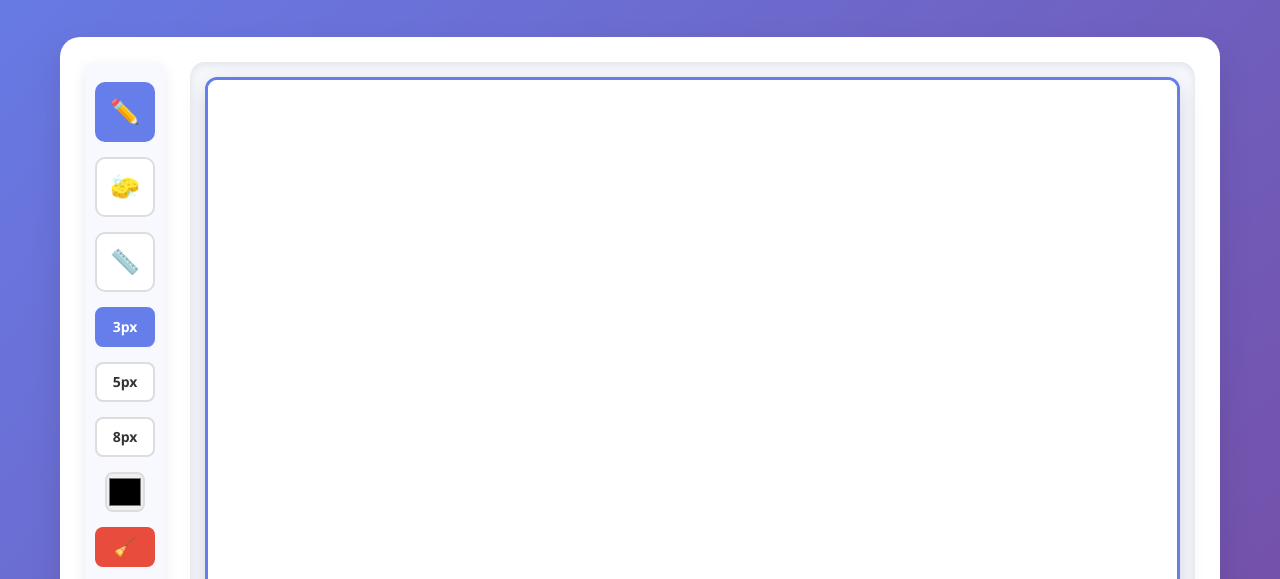
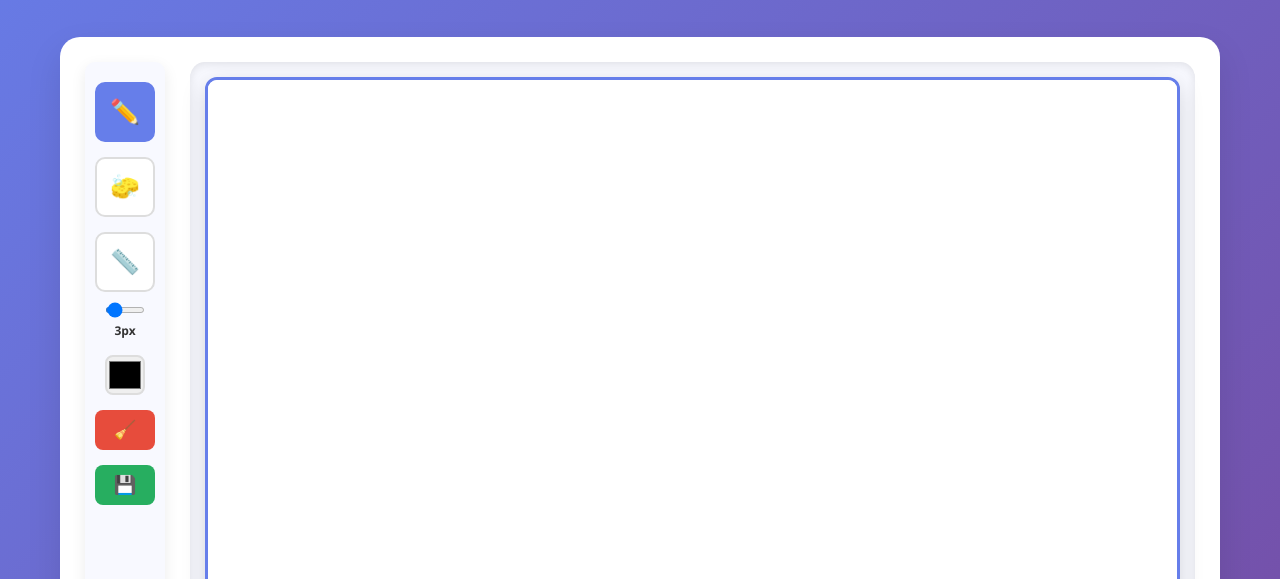
Before and after one commit to rohit-commits-ux/draw-with-friends, a website: page frontend/public/singleplayer.html in a window 1280 px wide. Shown: the part 181-760 px from the top of the page. Drawn offline with Linux system fonts and the light colour scheme.

Commit message:
Update singleplayer.html

```diff
--- a/frontend/public/singleplayer.html
+++ b/frontend/public/singleplayer.html
@@ -42,29 +42,35 @@
             color: white;
         }
 
-        .brush-size {
-            width: 60px;
-            height: 40px;
-            border: 2px solid #ddd;
-            border-radius: 8px;
-            background: white;
-            cursor: pointer;
+        .size-control {
             display: flex;
+            flex-direction: column;
             align-items: center;
-            justify-content: center;
-            font-size: 14px;
-            font-weight: bold;
-            transition: all 0.2s ease;
+            gap: 8px;
+            width: 100%;
         }
 
-        .brush-size:hover {
-            border-color: #667eea;
+        .size-slider {
+            width: 100%;
+            height: 6px;
+            background: #ddd;
+            border-radius: 3px;
+            outline: none;
         }
 
-        .brush-size.active {
-            border-color: #667eea;
+        .size-slider::-webkit-slider-thumb {
+            appearance: none;
+            width: 20px;
+            height: 20px;
+            border-radius: 50%;
             background: #667eea;
-            color: white;
+            cursor: pointer;
+        }
+
+        .size-value {
+            font-size: 12px;
+            font-weight: bold;
+            color: #333;
         }
 
         .color-picker {
@@ -117,10 +123,11 @@
                 <button class="tool-btn" data-tool="eraser" title="Eraser">🧽</button>
                 <button class="tool-btn" data-tool="line" title="Line">📏</button>
 
-                <!-- Brush Size -->
-                <div class="brush-size active" data-size="3">3px</div>
-                <div class="brush-size" data-size="5">5px</div>
-                <div class="brush-size" data-size="8">8px</div>
+                <!-- Brush Size Slider -->
+                <div class="size-control">
+                    <input type="range" class="size-slider" id="sizeSlider" min="1" max="30" value="3">
+                    <div class="size-value" id="sizeValue">3px</div>
+                </div>
 
                 <!-- Color -->
                 <input type="color" class="color-picker" id="colorPicker" value="#000000">
@@ -150,15 +157,15 @@
                 });
             });
 
-            // Brush size selection
-            document.querySelectorAll('[data-size]').forEach(btn => {
-                btn.addEventListener('click', function() {
-                    document.querySelectorAll('[data-size]').forEach(b => b.classList.remove('active'));
-                    this.classList.add('active');
-                    const size = parseInt(this.getAttribute('data-size'));
-                    window.canvas.brushSize = size;
-                    window.canvas.ctx.lineWidth = size;
-                });
+            // Brush size slider
+            const sizeSlider = document.getElementById('sizeSlider');
+            const sizeValue = document.getElementById('sizeValue');
+
+            sizeSlider.addEventListener('input', function() {
+                const size = parseInt(this.value);
+                window.canvas.brushSize = size;
+                window.canvas.ctx.lineWidth = size;
+                sizeValue.textContent = size + 'px';
             });
 
             // Color picker
```
